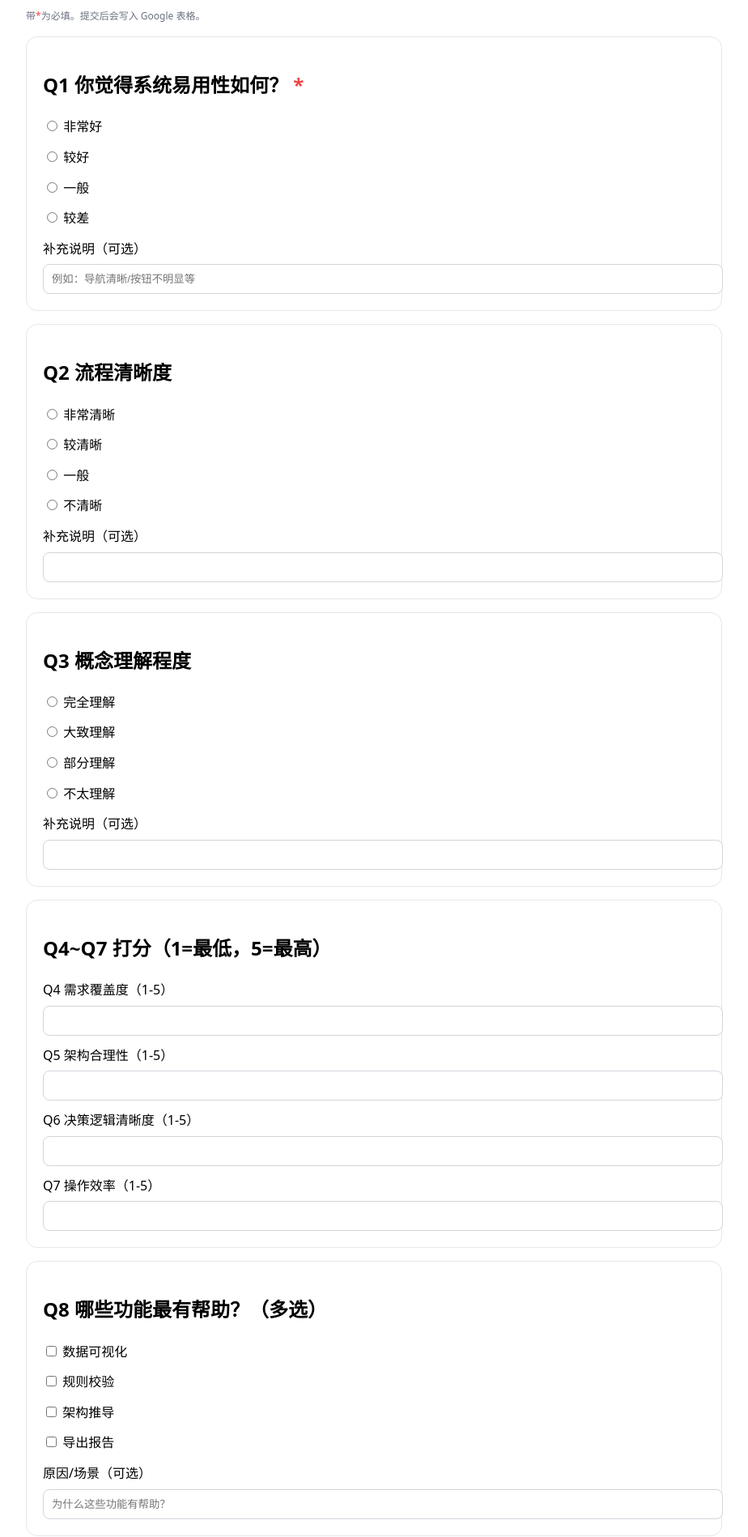
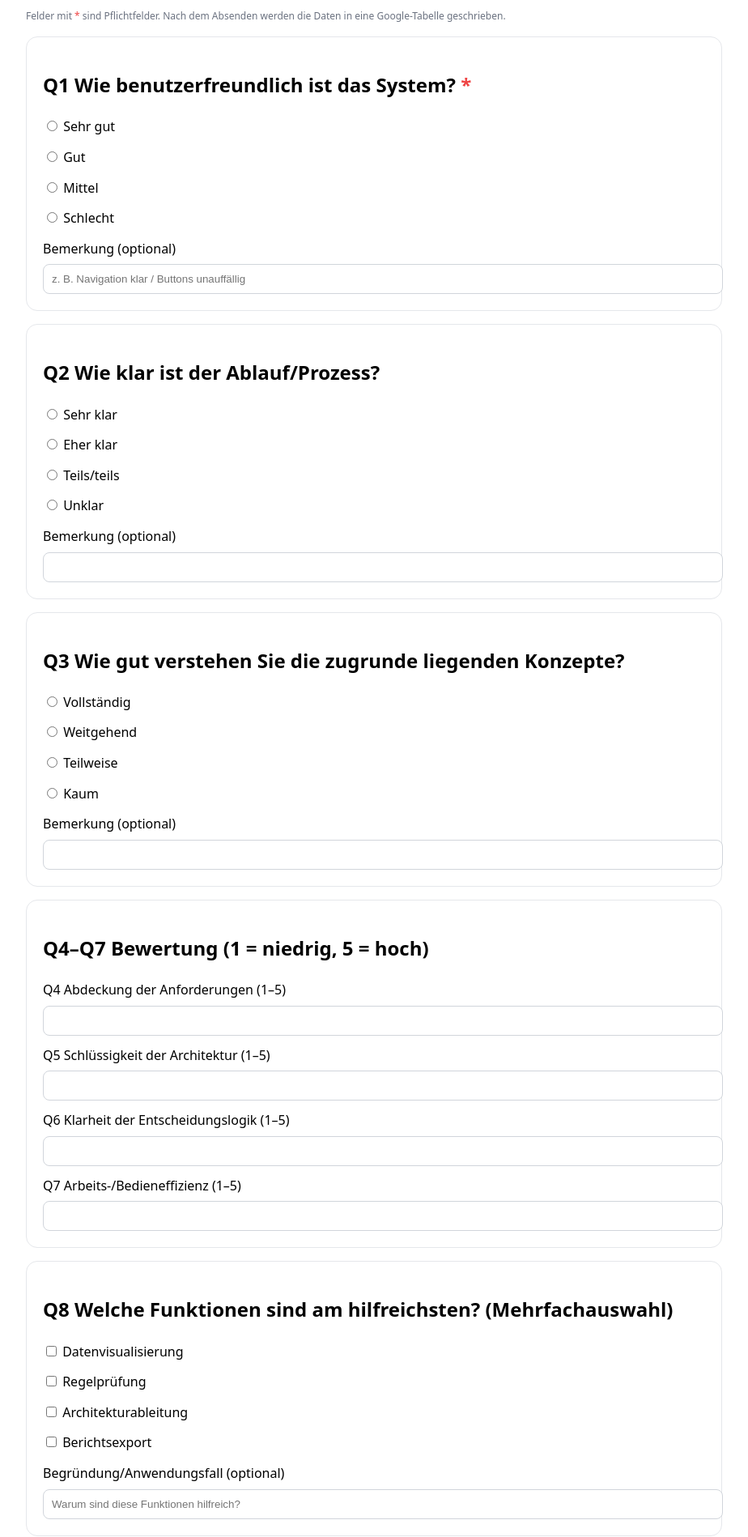
Before and after one commit to gxiaoya97976-star/fragebogen-survey, a plain HTML site: page index.html in a window 1280 px wide. Shown: the part 108-2006 px from the top of the page at 81% size, without its empty margins (178-1102 px from the left). Drawn offline with Linux system fonts and the light colour scheme.

Commit message:
Update index.html

```diff
--- a/index.html
+++ b/index.html
@@ -1,9 +1,9 @@
 <!doctype html>
-<html lang="zh-CN">
+<html lang="de">
 <head>
   <meta charset="utf-8" />
   <meta name="viewport" content="width=device-width, initial-scale=1" />
-  <title>问卷调查</title>
+  <title>Fragebogen</title>
   <style>
     body{font-family:system-ui,-apple-system,Segoe UI,Roboto,Arial,sans-serif;max-width:860px;margin:0 auto;padding:24px;line-height:1.6}
     .card{border:1px solid #e5e7eb;border-radius:14px;padding:20px;margin:16px 0}
@@ -21,104 +21,103 @@
   </style>
 </head>
 <body>
-  <h1>问卷调查</h1>
-  <p class="hint">带<span class="req">*</span>为必填。提交后会写入 Google 表格。</p>
+  <h1>Fragebogen</h1>
+  <p class="hint">Felder mit <span class="req">*</span> sind Pflichtfelder. Nach dem Absenden werden die Daten in eine Google-Tabelle geschrieben.</p>
 
-  <!-- 把 action 换成你的 Apps Script /exec -->
-  <form id="survey" action="https://script.google.com/macros/s/AKfycbzwLudLGZfvr7pvCXEpA3CMD_v_qbVotO0NdbJUUxh2ekWSvSzIYdeA_Vrk3qzScivlWA/exec" method="POST">
+  <!-- Ersetze die action-URL durch deine Apps Script Web-App (/exec) -->
+  <form id="survey" action="YOUR_APPS_SCRIPT_WEB_APP_URL" method="POST">
     <!-- Q1 -->
     <div class="card">
-      <h2>Q1 你觉得系统易用性如何？ <span class="req">*</span></h2>
+      <h2>Q1 Wie benutzerfreundlich ist das System? <span class="req">*</span></h2>
       <div>
-        <label><input type="radio" name="q1" value="非常好" required> 非常好</label>
-        <label><input type="radio" name="q1" value="较好"> 较好</label>
-        <label><input type="radio" name="q1" value="一般"> 一般</label>
-        <label><input type="radio" name="q1" value="较差"> 较差</label>
+        <label><input type="radio" name="q1" value="Sehr gut" required> Sehr gut</label>
+        <label><input type="radio" name="q1" value="Gut"> Gut</label>
+        <label><input type="radio" name="q1" value="Mittel"> Mittel</label>
+        <label><input type="radio" name="q1" value="Schlecht"> Schlecht</label>
       </div>
-      <label>补充说明（可选）</label>
-      <input type="text" name="q1_remark" placeholder="例如：导航清晰/按钮不明显等">
+      <label>Bemerkung (optional)</label>
+      <input type="text" name="q1_remark" placeholder="z. B. Navigation klar / Buttons unauffällig">
     </div>
 
     <!-- Q2 -->
     <div class="card">
-      <h2>Q2 流程清晰度</h2>
+      <h2>Q2 Wie klar ist der Ablauf/Prozess?</h2>
       <div>
-        <label><input type="radio" name="q2" value="非常清晰"> 非常清晰</label>
-        <label><input type="radio" name="q2" value="较清晰"> 较清晰</label>
-        <label><input type="radio" name="q2" value="一般"> 一般</label>
-        <label><input type="radio" name="q2" value="不清晰"> 不清晰</label>
+        <label><input type="radio" name="q2" value="Sehr klar"> Sehr klar</label>
+        <label><input type="radio" name="q2" value="Eher klar"> Eher klar</label>
+        <label><input type="radio" name="q2" value="Teils/teils"> Teils/teils</label>
+        <label><input type="radio" name="q2" value="Unklar"> Unklar</label>
       </div>
-      <label>补充说明（可选）</label>
+      <label>Bemerkung (optional)</label>
       <input type="text" name="q2_remark">
     </div>
 
     <!-- Q3 -->
     <div class="card">
-      <h2>Q3 概念理解程度</h2>
+      <h2>Q3 Wie gut verstehen Sie die zugrunde liegenden Konzepte?</h2>
       <div>
-        <label><input type="radio" name="q3" value="完全理解"> 完全理解</label>
-        <label><input type="radio" name="q3" value="大致理解"> 大致理解</label>
-        <label><input type="radio" name="q3" value="部分理解"> 部分理解</label>
-        <label><input type="radio" name="q3" value="不太理解"> 不太理解</label>
+        <label><input type="radio" name="q3" value="Vollständig"> Vollständig</label>
+        <label><input type="radio" name="q3" value="Weitgehend"> Weitgehend</label>
+        <label><input type="radio" name="q3" value="Teilweise"> Teilweise</label>
+        <label><input type="radio" name="q3" value="Kaum"> Kaum</label>
       </div>
-      <label>补充说明（可选）</label>
+      <label>Bemerkung (optional)</label>
       <input type="text" name="q3_remark">
     </div>
 
-    <!-- Q4~Q7 1-5 分打分题 -->
+    <!-- Q4~Q7 (1–5) -->
     <div class="card">
-      <h2>Q4~Q7 打分（1=最低，5=最高）</h2>
-      <label>Q4 需求覆盖度（1-5）</label>
+      <h2>Q4–Q7 Bewertung (1 = niedrig, 5 = hoch)</h2>
+      <label>Q4 Abdeckung der Anforderungen (1–5)</label>
       <input type="number" name="q4" min="1" max="5" step="1" required>
 
-      <label>Q5 架构合理性（1-5）</label>
+      <label>Q5 Schlüssigkeit der Architektur (1–5)</label>
       <input type="number" name="q5" min="1" max="5" step="1" required>
 
-      <label>Q6 决策逻辑清晰度（1-5）</label>
+      <label>Q6 Klarheit der Entscheidungslogik (1–5)</label>
       <input type="number" name="q6" min="1" max="5" step="1" required>
 
-      <label>Q7 操作效率（1-5）</label>
+      <label>Q7 Arbeits-/Bedien­effizienz (1–5)</label>
       <input type="number" name="q7" min="1" max="5" step="1" required>
     </div>
 
     <!-- Q8 -->
     <div class="card">
-      <h2>Q8 哪些功能最有帮助？（多选）</h2>
-      <label><input type="checkbox" name="q8" value="数据可视化"> 数据可视化</label>
-      <label><input type="checkbox" name="q8" value="规则校验"> 规则校验</label>
-      <label><input type="checkbox" name="q8" value="架构推导"> 架构推导</label>
-      <label><input type="checkbox" name="q8" value="导出报告"> 导出报告</label>
-      <label>原因/场景（可选）</label>
-      <input type="text" name="q8_remark" placeholder="为什么这些功能有帮助？">
+      <h2>Q8 Welche Funktionen sind am hilfreichsten? (Mehrfachauswahl)</h2>
+      <label><input type="checkbox" name="q8" value="Datenvisualisierung"> Datenvisualisierung</label>
+      <label><input type="checkbox" name="q8" value="Regelprüfung"> Regelprüfung</label>
+      <label><input type="checkbox" name="q8" value="Architekturableitung"> Architekturableitung</label>
+      <label><input type="checkbox" name="q8" value="Berichtsexport"> Berichtsexport</label>
+      <label>Begründung/Anwendungsfall (optional)</label>
+      <input type="text" name="q8_remark" placeholder="Warum sind diese Funktionen hilfreich?">
     </div>
 
-    <!-- Q9~Q11 开放题 -->
+    <!-- Q9~Q11 -->
     <div class="card">
-      <h2>Q9 优点</h2>
+      <h2>Q9 Stärken/Vorteile</h2>
       <textarea name="q9" rows="3"></textarea>
 
-      <h2>Q10 改进建议</h2>
+      <h2>Q10 Verbesserungsvorschläge</h2>
       <textarea name="q10" rows="3"></textarea>
 
-      <h2>Q11 是否愿意继续参与测试？</h2>
+      <h2>Q11 Sind Sie bereit, weiterhin an Tests teilzunehmen?</h2>
       <div>
-        <label><input type="radio" name="q11" value="愿意"> 愿意</label>
-        <label><input type="radio" name="q11" value="看情况"> 看情况</label>
-        <label><input type="radio" name="q11" value="暂不"> 暂不</label>
+        <label><input type="radio" name="q11" value="Ja"> Ja</label>
+        <label><input type="radio" name="q11" value="Kommt darauf an"> Kommt darauf an</label>
+        <label><input type="radio" name="q11" value="Eher nicht"> Eher nicht</label>
       </div>
     </div>
 
     <div class="row">
-      <button class="ghost" type="reset">清空</button>
-      <button class="primary" type="submit">提交</button>
+      <button class="ghost" type="reset">Zurücksetzen</button>
+      <button class="primary" type="submit">Absenden</button>
     </div>
 
-    <div id="ok" class="success">✅ 已提交成功，感谢参与！</div>
-    <div id="err" class="error">❌ 提交失败，请稍后重试。</div>
+    <div id="ok" class="success">✅ Erfolgreich gesendet. Vielen Dank für Ihre Teilnahme!</div>
+    <div id="err" class="error">❌ Senden fehlgeschlagen. Bitte später erneut versuchen.</div>
   </form>
 
   <script>
-    // 用 JS fetch 提交，这样不会跳出当前页；Apps Script 会收到 e.parameter
     const form = document.getElementById('survey');
     const ok = document.getElementById('ok');
     const err = document.getElementById('err');
@@ -129,7 +128,6 @@
       err.style.display = 'none';
       try {
         const res = await fetch(form.action, { method: 'POST', body: new FormData(form) });
-        // Apps Script 返回 JSON；即便跨域也能写入，fetch 200 即认为成功
         if (res.ok) {
           ok.style.display = 'block';
           form.reset();
```
